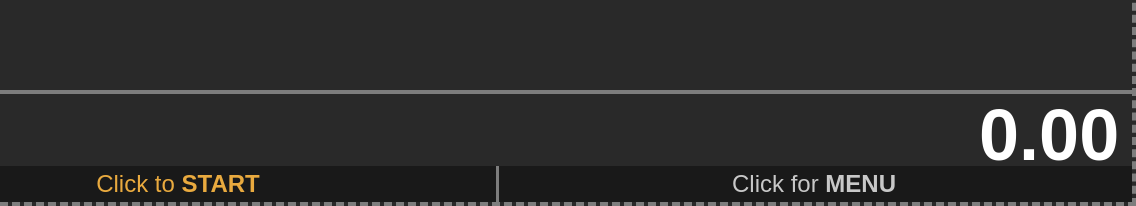
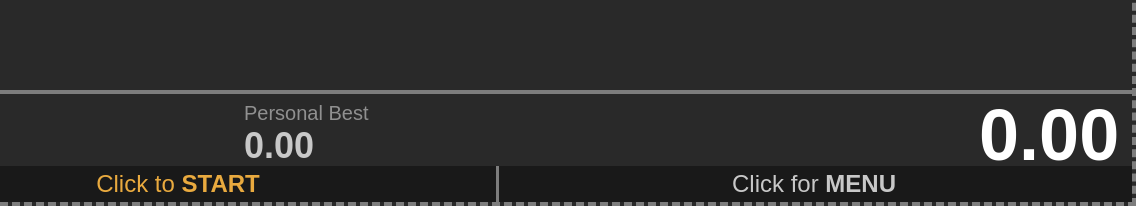
Before and after one commit to Surly-Wombat/speedrun-timer, a plain HTML site: page index.html in a window 1280 px wide. Shown: the part 594-800 px from the top of the page, 144-1280 px from the left. Drawn offline with Linux system fonts and the light colour scheme.

Commit message:
Update index.html

```diff
--- a/index.html
+++ b/index.html
@@ -117,6 +117,10 @@
                     <div id="sobText">Sum of Best</div>
                     <div id="sobTotal">0:00:00.00</div>
                 </div>
+                <div id="pb">
+                    <div id="pbText">Personal Best</div>
+                    <div id="pbTotal">0:00:00.00</div>
+                </div>
                 <div id="runningTime">0.00</div>
             </div>
             <div id="buttons">
```
